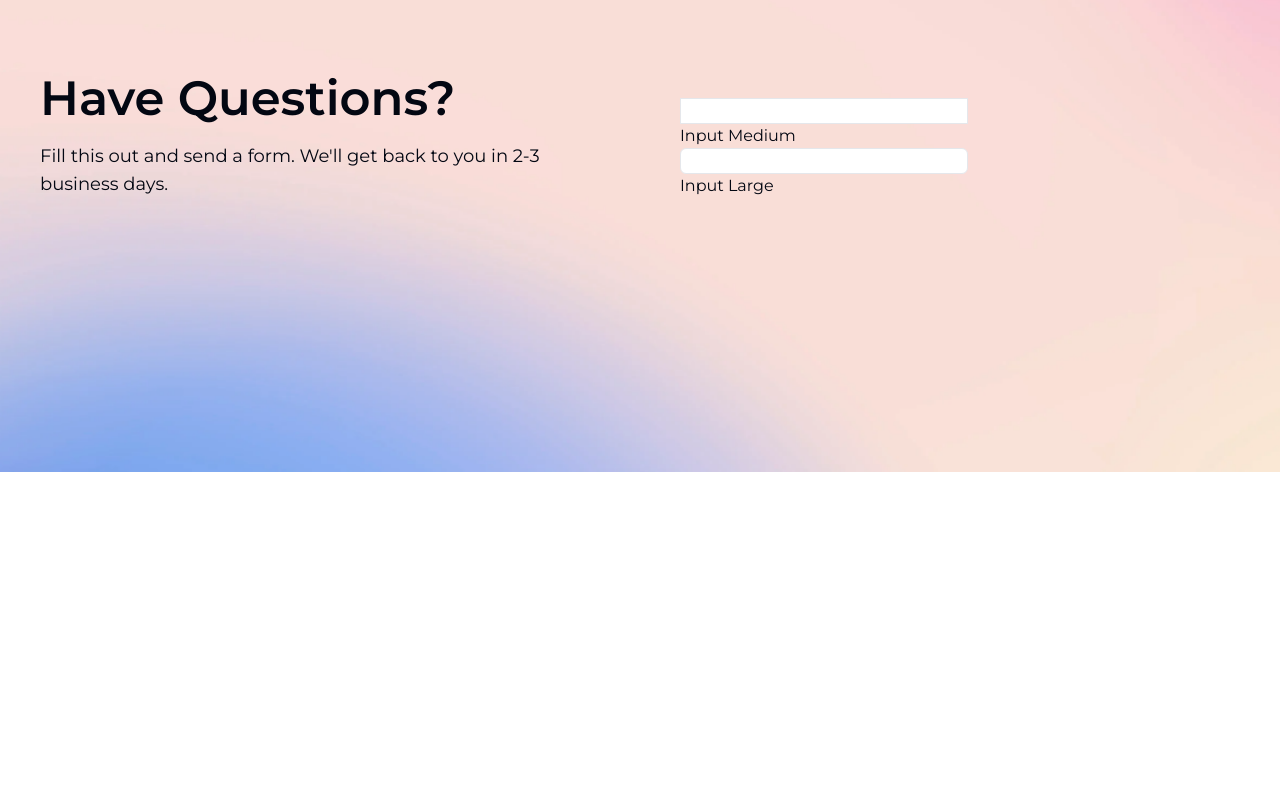
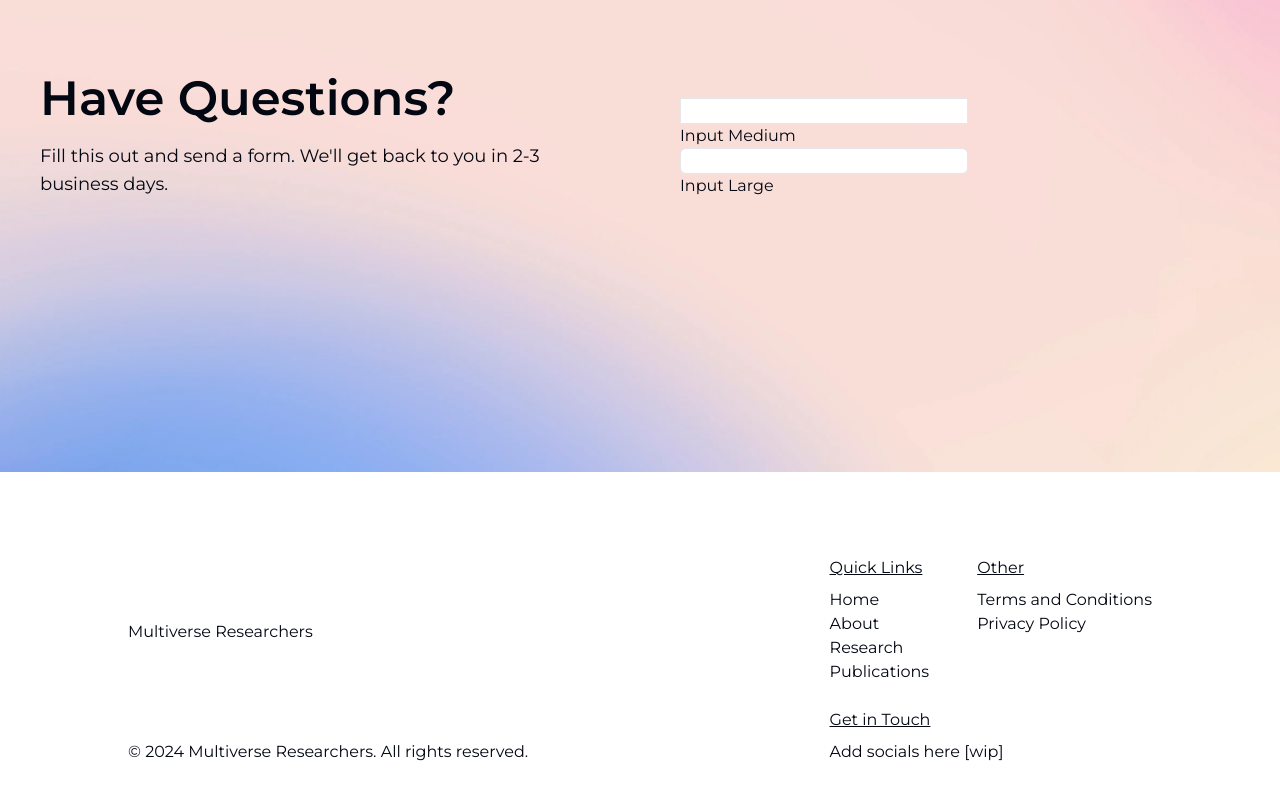
Before and after one commit to multiverseresearchers/multiverse-researchers, a React (Vite) app: page /contact in a window 1280 px wide. Shown: the part 545-1345 px from the top of the page. Before the commit the page ends 1017 px from the top, so only its background shows below. Built offline with nearby package versions, Linux system fonts and the light colour scheme.

Commit message:
home page tab component

```diff
--- a/src/App.tsx
+++ b/src/App.tsx
@@ -20,7 +20,7 @@ function App() {
 						<Route path='/publications' element={<Publications />}></Route>
 						<Route path='/contact' element={<Contact />}></Route>
 					</Routes>
-				{/*<Footer />*/}
+				<Footer />
 			</BrowserRouter>
 		</>
 	)
--- a/src/components/about/About.tsx
+++ b/src/components/about/About.tsx
@@ -1,7 +1,7 @@
 import './About.css'
 import AboutTab from "./AboutTab";
-import filler_img_1 from '../../../public/imgs/filler/Rectangle_19.png'
-import filler_img_2 from '../../../public/imgs/filler/Rectangle_11.png'
+import filler_img_1 from '/imgs/filler/Rectangle_19.png'
+import filler_img_2 from '/imgs/filler/Rectangle_11.png'
 
 const About = () => {
 
--- a/src/components/contact/Contact.tsx
+++ b/src/components/contact/Contact.tsx
@@ -23,8 +23,8 @@ const Contact = () => {
           </div>
           <div className="w-full m-5">
             <div className="flex w-72 flex-col items-end gap-6">
-              <Input size="md" label="Input Medium" />
-              <Input size="lg" label="Input Large" />
+              <Input size="md" label="Input Medium" crossOrigin={undefined} onPointerEnterCapture={undefined} onPointerLeaveCapture={undefined} />
+              <Input size="lg" label="Input Large" onPointerEnterCapture={undefined} onPointerLeaveCapture={undefined} crossOrigin={undefined} />
             </div>
           </div>
       </div>
--- a/src/components/footer/Footer.tsx
+++ b/src/components/footer/Footer.tsx
@@ -1,8 +1,38 @@
+import { Link } from 'react-router-dom'
 import './Footer.css'
 
 const Footer = () => {
   return (
-    <footer>Footer</footer>
+    <footer className='w-full flex flex-col gap-6 sm:p-16 md:flex-row md:justify-between lg:px-32 rounded-t-lg mt-5'>
+        <div className='flex flex-col justify-between'>
+            <div>
+                <p className='md:py-16'>Multiverse Researchers</p>
+            </div>
+            <p>© 2024 Multiverse Researchers. All rights reserved.</p>
+        </div>
+        <div className='flex flex-col gap-6'>
+            <div className='flex flex-col md:flex-row md:gap-12 gap-6'>
+                <div className='flex flex-col'>
+                    <p className='underline pb-2'>Quick Links</p>
+                    <Link to='/'>Home</Link>
+                    <Link to='/about'>About</Link>
+                    <Link to='/research'>Research</Link>
+                    <Link to='/publications'>Publications</Link>
+                </div>
+                <div className='flex flex-col'>
+                    <p className='underline pb-2'>Other</p>
+                    <Link to='/terms'>Terms and Conditions</Link>
+                    <Link to='/privacy-policy'>Privacy Policy</Link>
+                </div>
+            </div>
+            <div>
+                <p className='underline pb-2'>Get in Touch</p>
+                <div className='flex flex-row gap-12'>
+                    <p>Add socials here [wip]</p>
+                </div>
+            </div>
+        </div>
+    </footer>
   )
 }
 
--- a/src/components/home/CircleSnippet.tsx
+++ b/src/components/home/CircleSnippet.tsx
@@ -12,12 +12,12 @@ const CircleSnippet: React.FC<CircleSnippetProps> = ({ title, description, image
   const descriptionParts = description.split('\n').map((part, index) => <p key={index}>{part}</p>);
 
   return (
-    <div className="circle-snippet">
-      <h2>{title}</h2>
+    <div className="circle-snippet m-auto w-4/5 lg:w-2/3">
+      <h2 className='text-xl sm:text-2xl lg:text-4xl font-medium text-center py-8'>{title}</h2>
       <div>{descriptionParts}</div>
-      <div>
-        <img src={image1} alt="Image 1" />
-        <img src={image2} alt="Image 2" />
+      <div className='py-8 flex flex-col md:flex-row md:justify-between gap-8'>
+        <img className='md:w-1/2' src={image1} alt="Image 1" />
+        <img className='md:w-1/2' src={image2} alt="Image 2" />
       </div>
     </div>
   );
--- a/src/components/home/Home.tsx
+++ b/src/components/home/Home.tsx
@@ -6,14 +6,14 @@ import './Home.css'
 
 const Home = () => {
 
-	const backgroundWrapping: CSS.Properties = {
+    const backgroundWrapping: CSS.Properties = {
 		'backgroundRepeat': 'no-repeat',
 		'backgroundSize': 'cover'
 	}
 
 	return (
-		<div className="bg-[url('../../../public/imgs/filler/Background.png')]" style={backgroundWrapping}>
-			<div className='flex flex-col w-full h-[84vh] items-center justify-evenly'>
+    <div className="bg-[url('../../../public/imgs/filler/Background.png')] pb-32" style={backgroundWrapping}>
+            <div className='flex flex-col w-full h-[84vh] items-center justify-evenly'>
 				<div className='flex flex-col items-center justify-center'>
 					<h1 className='text-center text-2xl sm:text-4xl md:text-5xl lg:text-6xl m-5'>The Future of Research<br />Starts <span className='font-semibold'>Here</span></h1>
 					<p className='text-center w-2/3'>We are a student led organization that empowers high school students to engage in innovative research.</p>
@@ -34,18 +34,60 @@ const Home = () => {
 					<div className="p-8 bg-white border border-gray-100 rounded-lg shadow-xl">
 						<TabsContent value="physics">
 							<CircleSnippet
-								title="A Comprehensive Study of Convergent and Commutative Replicated Data Types"
+								title="Physics Circle Project Name Title"
 								description={`Lorem ipsum dolor sit amet, consectetur adipiscing elit, sed do eiusmod tempor incididunt ut labore et dolore magna aliqua.\n \nDuis aute irure dolor in reprehenderit in voluptate velit esse cillum dolore eu fugiat nulla pariatur. Excepteur sint occaecat cupidatat non proident, sunt in culpa qui officia deserunt mollit anim id est laborum.`}
-								image1="path/to/image1.jpg"
-								image2="path/to/image2.jpg"
+								image1="/imgs/filler/Rectangle_11.png"
+								image2="/imgs/filler/Rectangle_11.png"
 							/>
 						</TabsContent> { /* maybe add a yaml file w/centralized descriptions */ }
-						<TabsContent value="chem">Change your password here.</TabsContent>
-						<TabsContent value="bio">Change your password here.</TabsContent>
-						<TabsContent value="envisci">Change your password here.</TabsContent>
-						<TabsContent value="psych">Change your password here.</TabsContent>
-						<TabsContent value="econ">Change your password here.</TabsContent>
-						<TabsContent value="compsci">Change your password here.</TabsContent>
+						<TabsContent value="chem">
+                            <CircleSnippet
+    								title="Chemistry Circle Project Name Title"
+    								description={`Lorem ipsum dolor sit amet, consectetur adipiscing elit, sed do eiusmod tempor incididunt ut labore et dolore magna aliqua.\n \nDuis aute irure dolor in reprehenderit in voluptate velit esse cillum dolore eu fugiat nulla pariatur. Excepteur sint occaecat cupidatat non proident, sunt in culpa qui officia deserunt mollit anim id est laborum.`}
+    								image1="/imgs/filler/Rectangle_11.png"
+    								image2="/imgs/filler/Rectangle_11.png"
+							/>
+                        </TabsContent>
+						<TabsContent value="bio">
+                            <CircleSnippet
+    								title="Biology Circle Project Name Title"
+    								description={`Lorem ipsum dolor sit amet, consectetur adipiscing elit, sed do eiusmod tempor incididunt ut labore et dolore magna aliqua.\n \nDuis aute irure dolor in reprehenderit in voluptate velit esse cillum dolore eu fugiat nulla pariatur. Excepteur sint occaecat cupidatat non proident, sunt in culpa qui officia deserunt mollit anim id est laborum.`}
+    								image1="/imgs/filler/Rectangle_11.png"
+    								image2="/imgs/filler/Rectangle_11.png"
+							/>
+                        </TabsContent>
+						<TabsContent value="envisci">
+                            <CircleSnippet
+    								title="Environment Science Circle Project Name Title"
+    								description={`Lorem ipsum dolor sit amet, consectetur adipiscing elit, sed do eiusmod tempor incididunt ut labore et dolore magna aliqua.\n \nDuis aute irure dolor in reprehenderit in voluptate velit esse cillum dolore eu fugiat nulla pariatur. Excepteur sint occaecat cupidatat non proident, sunt in culpa qui officia deserunt mollit anim id est laborum.`}
+    								image1="/imgs/filler/Rectangle_11.png"
+    								image2="/imgs/filler/Rectangle_11.png"
+							/>
+                        </TabsContent>
+						<TabsContent value="psych">
+                            <CircleSnippet
+    								title="Psychology Circle Project Name Title"
+    								description={`Lorem ipsum dolor sit amet, consectetur adipiscing elit, sed do eiusmod tempor incididunt ut labore et dolore magna aliqua.\n \nDuis aute irure dolor in reprehenderit in voluptate velit esse cillum dolore eu fugiat nulla pariatur. Excepteur sint occaecat cupidatat non proident, sunt in culpa qui officia deserunt mollit anim id est laborum.`}
+    								image1="/imgs/filler/Rectangle_11.png"
+    								image2="/imgs/filler/Rectangle_11.png"
+							/>
+                        </TabsContent>
+						<TabsContent value="econ">
+                            <CircleSnippet
+    								title="Economics Circle Project Name Title"
+    								description={`Lorem ipsum dolor sit amet, consectetur adipiscing elit, sed do eiusmod tempor incididunt ut labore et dolore magna aliqua.\n \nDuis aute irure dolor in reprehenderit in voluptate velit esse cillum dolore eu fugiat nulla pariatur. Excepteur sint occaecat cupidatat non proident, sunt in culpa qui officia deserunt mollit anim id est laborum.`}
+    								image1="/imgs/filler/Rectangle_11.png"
+    								image2="/imgs/filler/Rectangle_11.png"
+							/>
+                        </TabsContent>
+						<TabsContent value="compsci">
+                            <CircleSnippet
+    								title="A Comprehensive Study of Convergent and Commutative Replicated Data Types"
+    								description={`Lorem ipsum dolor sit amet, consectetur adipiscing elit, sed do eiusmod tempor incididunt ut labore et dolore magna aliqua.\n \nDuis aute irure dolor in reprehenderit in voluptate velit esse cillum dolore eu fugiat nulla pariatur. Excepteur sint occaecat cupidatat non proident, sunt in culpa qui officia deserunt mollit anim id est laborum.`}
+    								image1="/imgs/filler/Rectangle_11.png"
+    								image2="/imgs/filler/Rectangle_11.png"
+							/>
+                        </TabsContent>
 					</div>
 				</Tabs>
 			</div>
--- a/src/components/research/ResearchGroup.tsx
+++ b/src/components/research/ResearchGroup.tsx
@@ -1,6 +1,7 @@
+import { ReactElement, JSXElementConstructor, ReactNode, ReactPortal } from 'react'
 import filler_img from '../../../public/imgs/filler/Rectangle_23.png'
 
-const ResearchGroup = props => {
+const ResearchGroup = (props: { title: string | number | boolean | ReactElement<any, string | JSXElementConstructor<any>> | Iterable<ReactNode> | ReactPortal | null | undefined; content: string | number | boolean | ReactElement<any, string | JSXElementConstructor<any>> | Iterable<ReactNode> | ReactPortal | null | undefined; link: string | undefined }) => {
     return (
         <div className='shadow-xl m-5 max-w-screen-lg rounded-lg'>
           <div className='flex flex-row m-2'>
```
Also changed, not shown: public/bg.svg (added).
